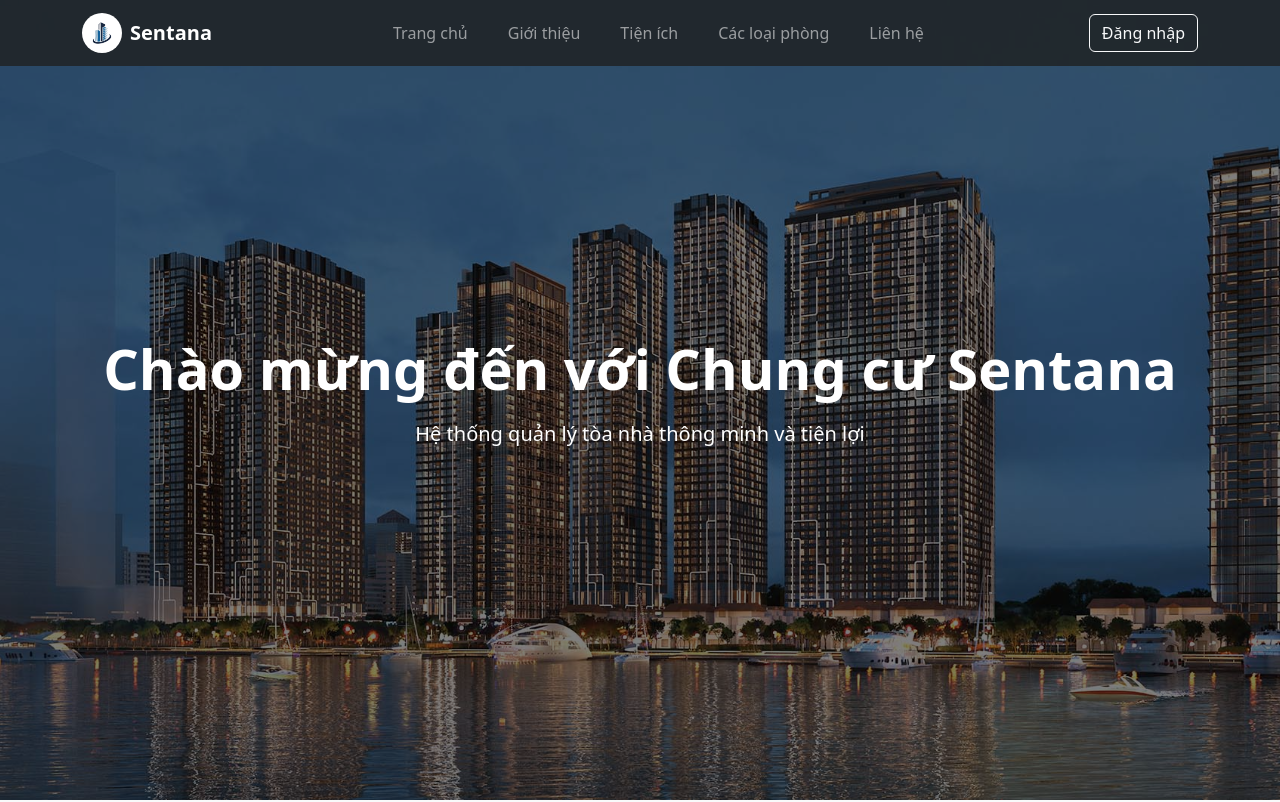
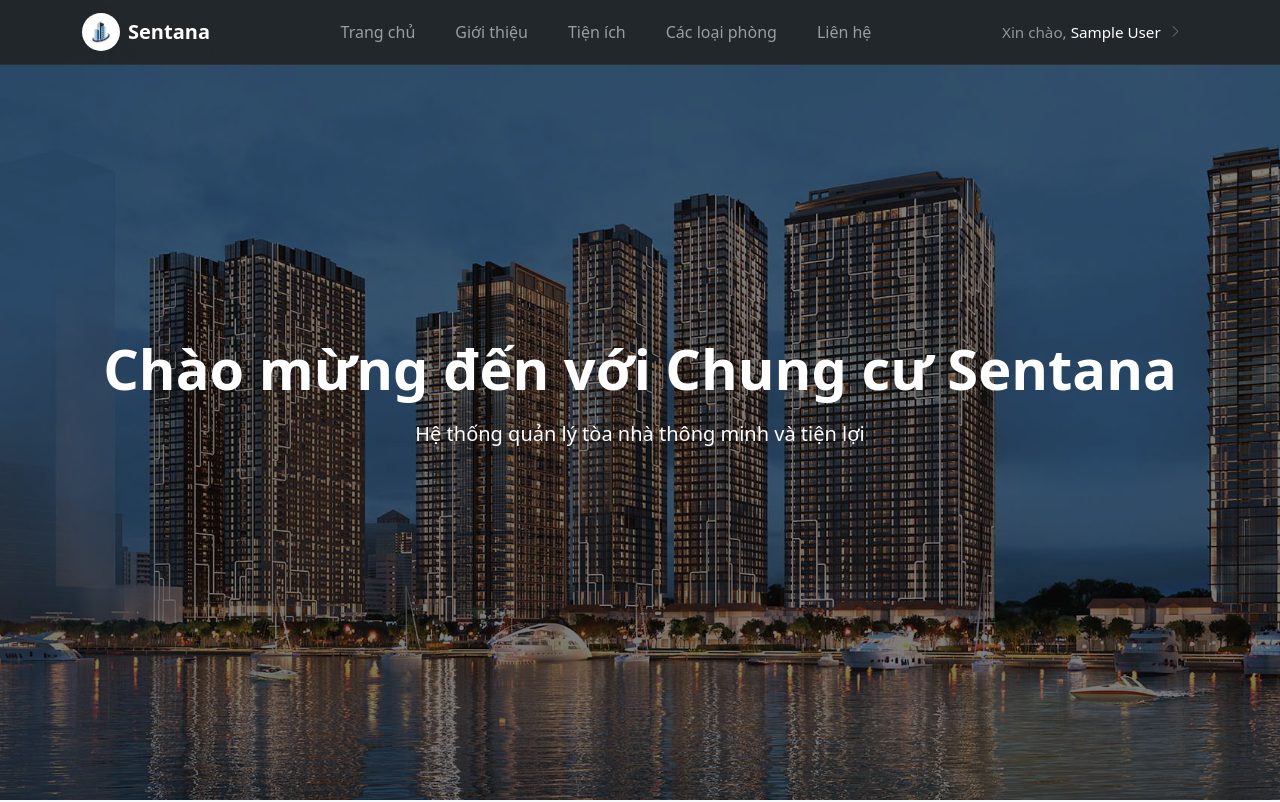
Before and after one commit to FSA-Project-Group7/Sentana-FE, a React app in the folder Frontend/: page / in a window 1280 px wide. Shown: the top 802 px of the page. Built offline with nearby package versions, Linux system fonts and the light colour scheme; sample sign-in values are in the browser's storage; the HTML template or start-up script is replaced by a standard one.

Commit message:
update giao diện home

```diff
--- a/Frontend/src/components/Navbar.jsx
+++ b/Frontend/src/components/Navbar.jsx
@@ -6,9 +6,13 @@ import logoImg from '../assets/logo.png';
 const Navbar = ({ isResident = false }) => {
     const navigate = useNavigate();
     const location = useLocation();
+
     const [isVisible, setIsVisible] = useState(true);
+    const [isLoggedIn, setIsLoggedIn] = useState(false);
+    const [fullName, setFullName] = useState('');
 
     useEffect(() => {
+        // --- LOGIC SCROLL ---
         const handleScroll = () => {
             if (window.scrollY < 80) {
                 setIsVisible(true);
@@ -17,6 +21,28 @@ const Navbar = ({ isResident = false }) => {
             }
         };
         window.addEventListener('scroll', handleScroll);
+
+        const token = localStorage.getItem('token');
+        if (token) {
+            setIsLoggedIn(true);
+            try {
+                const base64Url = token.split('.')[1];
+                const base64 = base64Url.replace(/-/g, '+').replace(/_/g, '/');
+                const jsonPayload = decodeURIComponent(window.atob(base64).split('').map(function(c) {
+                    return '%' + ('00' + c.charCodeAt(0).toString(16)).slice(-2);
+                }).join(''));
+
+                const payload = JSON.parse(jsonPayload);
+
+                const nameFromToken = payload.unique_name || payload.name || payload.sub || 'bạn';
+                setFullName(nameFromToken);
+
+            } catch (error) {
+                console.error("Lỗi giải mã Token:", error);
+                setFullName('bạn');
+            }
+        }
+
         return () => window.removeEventListener('scroll', handleScroll);
     }, []);
 
@@ -24,6 +50,7 @@ const Navbar = ({ isResident = false }) => {
         if (window.confirm('Xác nhận đăng xuất khỏi hệ thống?')) {
             localStorage.removeItem('token');
             localStorage.removeItem('role');
+            localStorage.removeItem('refreshToken');
             navigate('/login');
         }
     };
@@ -34,9 +61,10 @@ const Navbar = ({ isResident = false }) => {
         <nav
             className="navbar navbar-expand-lg navbar-dark fixed-top"
             style={{
-                backgroundColor: 'rgba(33, 37, 41, 0.9)',
+                backgroundColor: 'rgba(33, 37, 41, 0.95)', // Tăng độ mờ một chút cho nền đậm hơn
                 transition: 'transform 0.3s ease-in-out',
                 transform: isVisible ? 'translateY(0)' : 'translateY(-100%)',
+                borderBottom: '1px solid rgba(255, 255, 255, 0.05)' // Thêm viền dưới cực mỏng, tinh tế
             }}
         >
             <div className="container">
@@ -44,12 +72,12 @@ const Navbar = ({ isResident = false }) => {
                     <img
                         src={logoImg}
                         alt="Sentana Logo"
-                        width="40"
-                        height="40"
+                        width="38"
+                        height="38"
                         className="d-inline-block align-text-top rounded-circle bg-white p-1"
                         style={{ objectFit: 'contain' }}
                     />
-                    <span className="fw-bold">Sentana</span>
+                    <span className="fw-semibold fs-5 tracking-tight text-white">Sentana</span>
                 </Link>
 
                 <button className="navbar-toggler" type="button" data-bs-toggle="collapse" data-bs-target="#navbarNav">
@@ -76,22 +104,45 @@ const Navbar = ({ isResident = false }) => {
                             </>
                         ) : (
                             <>
-                                <li className="nav-item"><a className="nav-link" href="#home">Trang chủ</a></li>
-                                <li className="nav-item"><a className="nav-link" href="#about">Giới thiệu</a></li>
-                                <li className="nav-item"><a className="nav-link" href="#facilities">Tiện ích</a></li>
-                                <li className="nav-item"><a className="nav-link" href="#rooms">Các loại phòng</a></li>
-                                <li className="nav-item"><a className="nav-link" href="#contact">Liên hệ</a></li>
+                                <li className="nav-item"><a className="nav-link fw-normal" href="#home">Trang chủ</a></li>
+                                <li className="nav-item"><a className="nav-link fw-normal" href="#about">Giới thiệu</a></li>
+                                <li className="nav-item"><a className="nav-link fw-normal" href="#facilities">Tiện ích</a></li>
+                                <li className="nav-item"><a className="nav-link fw-normal" href="#rooms">Các loại phòng</a></li>
+                                <li className="nav-item"><a className="nav-link fw-normal" href="#contact">Liên hệ</a></li>
                             </>
                         )}
                     </ul>
 
                     <div className="d-flex gap-2">
                         {isResident ? (
-                            <button onClick={handleLogout} className="btn btn-outline-light">
+                            <button onClick={handleLogout} className="btn btn-outline-light btn-sm fw-normal">
                                 Đăng xuất
                             </button>
+                        ) : isLoggedIn ? (
+                            <Link to="/login"
+                                className="nav-link d-flex align-items-center gap-1 text-decoration-none px-3 py-1 rounded"
+                                style={{
+                                    fontSize: '0.95rem',
+                                    fontWeight: 400,
+                                    color: 'rgba(255, 255, 255, 0.85)',
+                                    backgroundColor: 'transparent',
+                                    transition: 'all 0.2s ease-out',
+                                }}
+                                onMouseOver={(e) => {
+                                    e.target.style.color = '#fff';
+                                    e.target.style.backgroundColor = 'rgba(255, 255, 255, 0.05)';
+                                }}
+                                onMouseOut={(e) => {
+                                    e.target.style.color = 'rgba(255, 255, 255, 0.85)';
+                                    e.target.style.backgroundColor = 'transparent';
+                                }}
+                            >
+                                <span style={{opacity: '0.6'}}>Xin chào,</span>
+                                <span className="fw-medium text-white">{fullName}</span>
+                                <i className="bi bi-chevron-right ms-1 small" style={{opacity: '0.4'}}></i>
+                            </Link>
                         ) : (
-                            <Link to="/login" className="btn btn-outline-light">
+                            <Link to="/login" className="btn btn-outline-light btn-sm fw-normal px-3 rounded-pill">
                                 Đăng nhập
                             </Link>
                         )}
```
